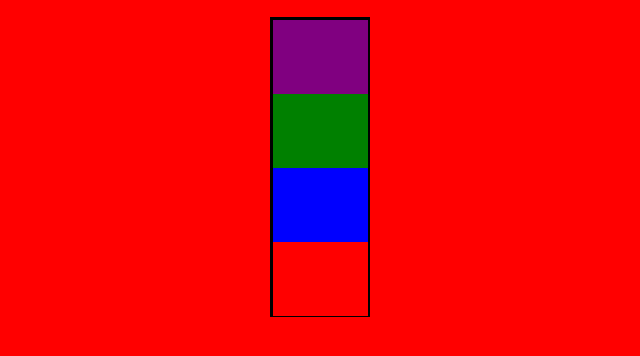
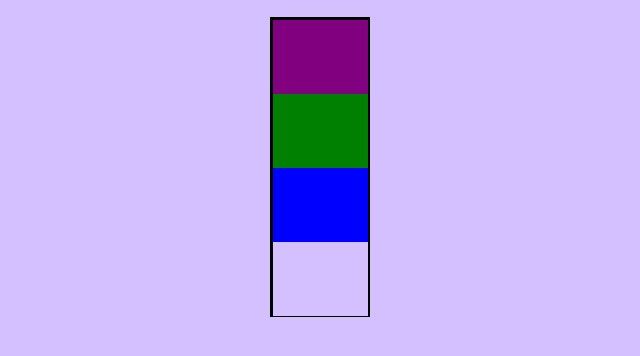
Before and after one commit to Mohin-U/class12-materials, a plain HTML site: page Youtube background picker/index.html in a window 1280 px wide. Both pictures are taken after a click on the item 640 px from the left and 708 px from the top of the page. Shown: the part 430-786 px from the top of the page, without its empty margins (320-960 px from the left). Drawn offline with Linux system fonts and the light colour scheme.

Commit message:
changes some color

```diff
--- a/Youtube background picker/index.html
+++ b/Youtube background picker/index.html
@@ -3,7 +3,7 @@
 <head>
     <meta charset="UTF-8">
     <meta name="viewport" content="width=device-width, initial-scale=1.0">
-    <title>Document</title>
+    <title>Youtube background-picker</title>
     <link rel="stylesheet" href="/style.css">
 
 </head>
--- a/Youtube background picker/script.js
+++ b/Youtube background picker/script.js
@@ -20,6 +20,6 @@ function partyBlue (){
 }
 
 function partyRed (){
-    document.querySelector('body').style.backgroundColor = 'red'
+    document.querySelector('body').style.backgroundColor = '#d4c0ff'
     document.querySelector('body').style.color = 'white'
 }
--- a/style.css
+++ b/style.css
@@ -41,5 +41,5 @@ li{
 }
 
 #red{
-  background-color: red;
+  background-color: #d4c0ff;
 }
```
